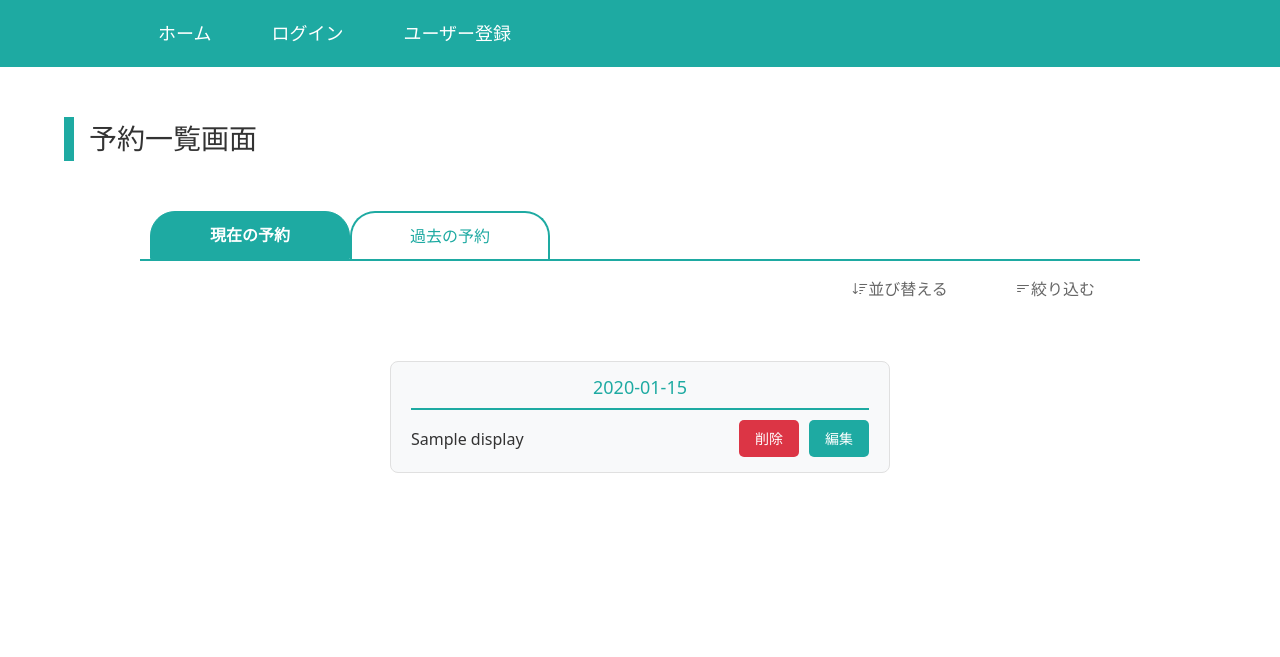
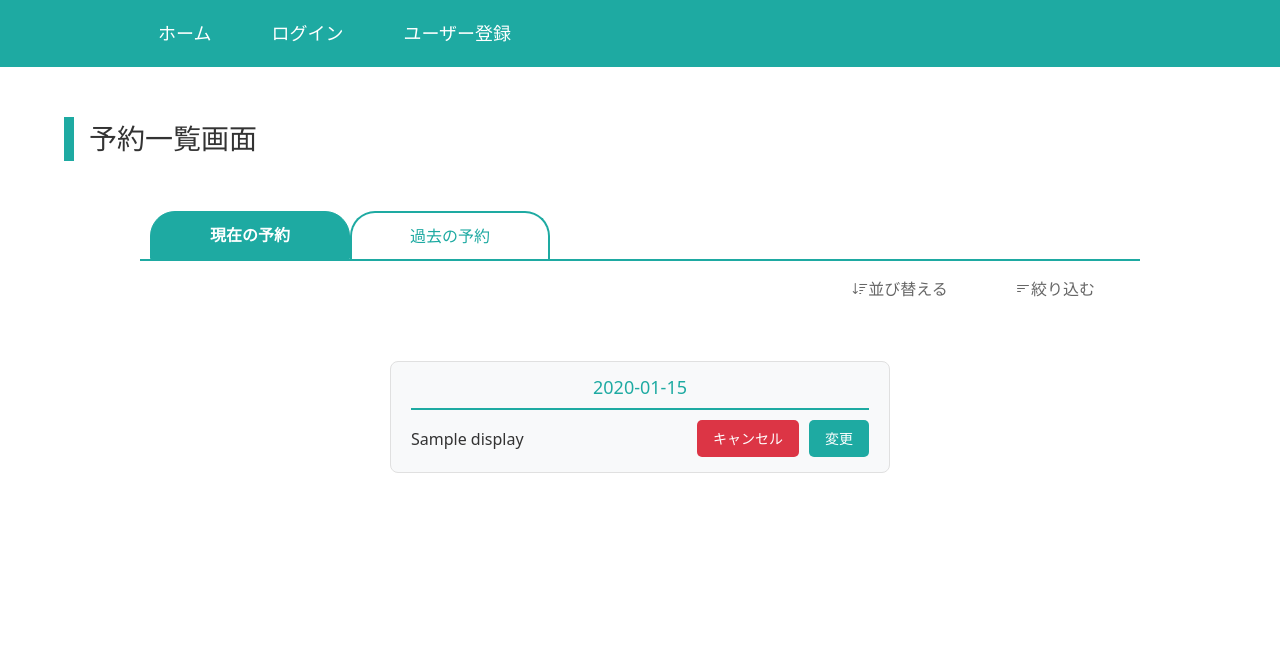
Before and after one commit to taiki150/003_django_reserve_app, a Django app: template user/login_view/reserve/templates/reserve/detail.html in a window 1280 px wide. Shown: the top 657 px of the page. Run offline with Django 3.2, Linux system fonts and the light colour scheme; the template is opened without the code that fills it: most values are stand-ins (such as "Sample title", 1, 10 or a date in 2020); some libraries are stand-ins or nearby versions.

Commit message:
バリデーション追加

```diff
--- a/static/css/base.css
+++ b/static/css/base.css
@@ -133,6 +133,58 @@ nav {
     padding: 5px 15px;
 }
 
+/* メッセージBox */
+.massage-box {
+    opacity: 0;
+    width: 100%;
+    max-width: 980px;
+    position: absolute;
+    transform: translateX(-50%);
+    border-radius: 12px;
+    background: linear-gradient(135deg, #e8f7f6 0%, #f0faf9 100%);
+    border: 1px solid #1eaaa2;
+    box-shadow: 0 2px 12px #1eaaa21f;
+    color: #2d6a64;
+    transition: opacity 1s, transform 2s;
+    left: 50%;
+    transform: translate(-50% , -15px);
+}
+
+.massage-box.red {
+    background: linear-gradient(135deg, #fff0f0 0%, #ffe8e8 100%);
+    border-color: #e07c7c;
+    box-shadow: 0 2px 12px hsla(0, 62%, 68%, 0.12);
+    color: #8b3a3a;
+}
+
+.massage-box.blue {
+    background: linear-gradient(135deg, #eef4ff 0%, #e8f0fe 100%);
+    border-color: #5b8fd6;
+    box-shadow: 0 2px 12px rgba(91, 143, 214, 0.12);
+    color: #2c5282;
+}
+
+.massage-box p {
+    width: 100%;
+    display: flex;
+    justify-content: start;
+    align-items: center;
+    margin: auto;
+    font-weight: 700;
+    overflow: hidden;
+    box-sizing: border-box;
+    z-index: -10;
+    padding: 0;
+    line-height: 60px;
+    padding-left: 20px;
+}
+
+.massage-box.active {
+    /* z-index: 10; */
+    opacity: 1;
+    transform: translate(-50% , 0px);
+}
+
 /* メディアクエリ: SP版（768px以下） */
 @media (max-width: 768px) {
     .pc-nav {
--- a/user/login_view/reserve/static/reserve/css/detail.css
+++ b/user/login_view/reserve/static/reserve/css/detail.css
@@ -400,6 +400,20 @@ h4 {
     transform: translateY(0);
 }
 
+.list-box button.no-active{
+    color: #999;
+    background-color: #f0f0f0;
+    border-color: #999;
+    cursor: not-allowed;
+    opacity: 0.5;
+}
+.list-box button.no-active:hover {
+    color: #999;
+    background-color: #f0f0f0;
+
+}
+
+
 /* ボタンが無効化されている時のスタイル */
 .list-box button:disabled,
 .list-box button.processing {
--- a/user/login_view/reserve/static/reserve/js/detail.js
+++ b/user/login_view/reserve/static/reserve/js/detail.js
@@ -447,7 +447,11 @@ document.addEventListener('DOMContentLoaded', () => {
             // 確認ダイアログを表示
             const dateDisplay = date.replace(/(\d{4})-(\d{2})-(\d{2})/, '$1年$2月$3日');
             const timeDisplay = time.replace(/(\d{2}):(\d{2})/, '$1時');
-            const confirmMessage = `${dateDisplay}${timeDisplay}の予約を削除してもよろしいですか？`;
+            const confirmMessage = `${dateDisplay}${timeDisplay}の予約をキャンセルしてもよろしいですか？`;
+            if (today === date) {
+                messagePopUp('Webでの変更は1日前まで可能です。電話にて受付しております', 'red');
+                return;
+            }
             if (!confirm(confirmMessage)) {
                 // キャンセルされた場合は、選択状態を解除
                 document.querySelectorAll('.list-box-container').forEach((box) => {
@@ -889,3 +893,27 @@ function highlightParentBox(button) {
         }
     }
 }
+// バリデーション関数
+let messageTimer;
+function messagePopUp(text, color) {
+    const massageBox = document.querySelector('.massage-box');
+    const massageText = document.querySelector('.massage-text');
+    if (massageBox && massageText) {
+        massageText.textContent = text;
+        massageBox.style.zIndex = "10";
+        massageBox.classList.add('active');
+        if (color) {
+            massageBox.classList.add(color);
+        }
+        messageTimer = setTimeout(() => {
+            massageBox.classList.remove('active');
+            setTimeout(() => {
+                if (color) {
+                    massageBox.classList.remove(color);
+                    massageBox.style.zIndex = "-10";
+                    // massageBox.style.display = "none";
+                }
+            }, 1000);
+        }, 2000);
+    }
+}
--- a/user/login_view/reserve/templates/reserve/detail.html
+++ b/user/login_view/reserve/templates/reserve/detail.html
@@ -100,8 +100,8 @@
                 <li class="time-box" data-time="{{ time_data.display }}">
                     <div class="list-box">
                         <p>{{ time_data.display }}</p>
-                        <button id="{{ date_data.date_iso }}-{{ time_data.id }}-delete-btn">削除</button>
-                        <button id="{{ date_data.date_iso }}-{{ time_data.id }}-edit-btn">編集</button>
+                        <button id="{{ date_data.date_iso }}-{{ time_data.id }}-delete-btn">キャンセル</button>
+                        <button id="{{ date_data.date_iso }}-{{ time_data.id }}-edit-btn">変更</button>
                     </div>
                 </li>
             {% endfor %}
```
Also changed, not shown: user/login_view/front_end/typescript/detail.ts (+33 -1 lines), user/login_view/db.sqlite3.
